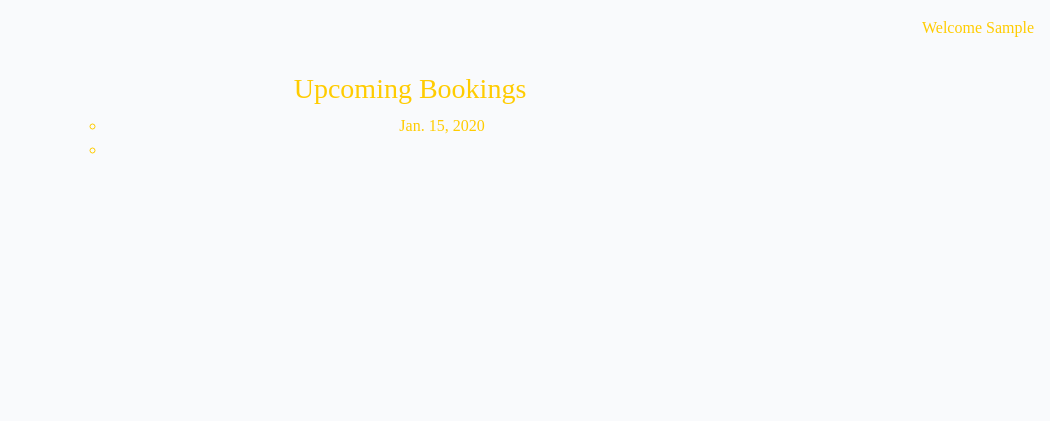
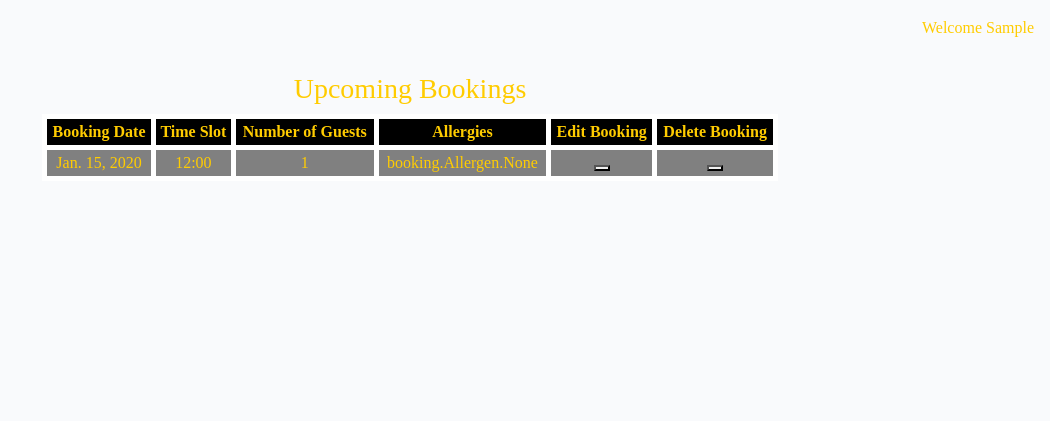
Before and after one commit to Ash-5p/six-blokes, a Django app: page /booking_list/ in a window 1280 px wide. Shown: the part 202-623 px from the top of the page, without its empty margins (230-1280 px from the left). Run offline with Django 4.2, Linux system fonts and the light colour scheme; a user stored in the database is signed in; tables that the repository leaves empty hold one stand-in row (values such as "Sample post"); some libraries are stand-ins or nearby versions; some web fonts are replaced.

Commit message:
Style layout of existing bookings table

```diff
--- a/booking/templates/booking/booking_list.html
+++ b/booking/templates/booking/booking_list.html
@@ -6,14 +6,26 @@
                 <div class="col-md-8 mt-3 offset-md-2">
                         <h3>Upcoming Bookings</h3>
                         {% if user_bookings %}
-                        <ul>
-                                {% for booking in user_bookings %}
-                                <ul>
-                                        <li>{{ booking.date }}</li>
-                                        <li>{{ booking.timeslot }}</li>
-                                </ul>
-                                {% endfor %}
-                        </ul>
+                        <table class="user-bookings">
+                                <tr>
+                                        <th>Booking Date</th>
+                                        <th>Time Slot</th>
+                                        <th>Number of Guests</th>
+                                        <th>Allergies</th>
+                                        <th>Edit Booking</th>
+                                        <th>Delete Booking</th>
+                                </tr>
+                                <tr class="booking-entry">
+                                        {% for booking in user_bookings %}
+                                        <td>{{ booking.date }}</td>
+                                        <td>{{ booking.time_slot }}:00</td>
+                                        <td>{{ booking.guests }}</td>
+                                        <td>{{ booking.allergies }}</td>
+                                        <td><button></td>
+                                        <td><button></td>
+                                        {% endfor %}
+                                </tr>
+                        </table>
                         {% else %}
                         <p>You currently have no upcoming bookings</p>
                         {% endif %}
--- a/static/css/style.css
+++ b/static/css/style.css
@@ -83,6 +83,8 @@ header {
 
 /*Sign in-----------------------------------------------*/
 
+
+/*Booking Form-----------------------------------------------*/
 #div_id_allergies > div {
     display: grid;
     grid-template-columns: repeat(4, 1fr);
@@ -115,6 +117,22 @@ input[id^="id_allergies_"],
     border-color: #bd0000;
 }
 
+/*Exsiting Bookings-----------------------------------------------*/
+
+.user-bookings {
+    width: 100%;
+}
+
+.user-bookings th {
+    background-color: black;
+    border: solid white 5px;
+}
+
+.user-bookings td {
+    background-color: grey;
+    border: solid white 5px;
+}
+
 /*Footer-----------------------------------------------*/
 
 footer {
```
